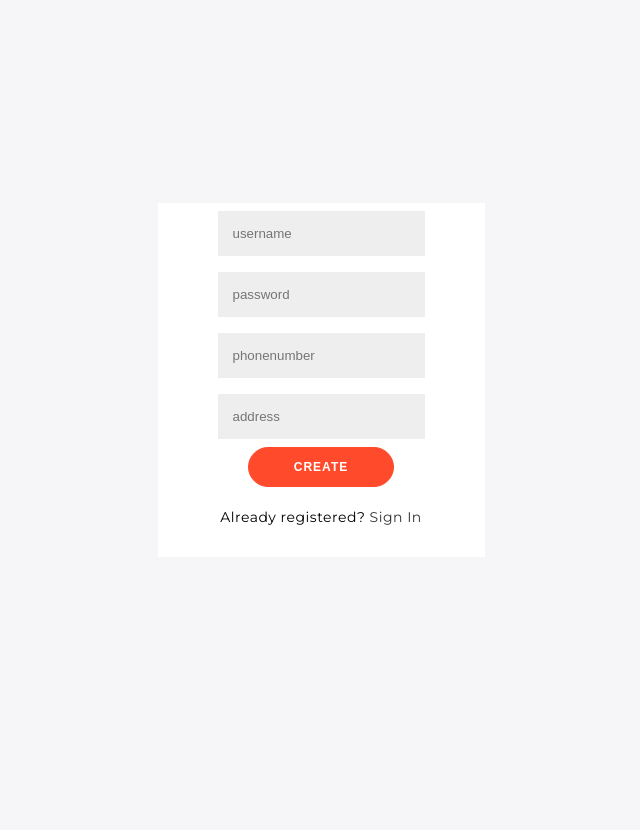
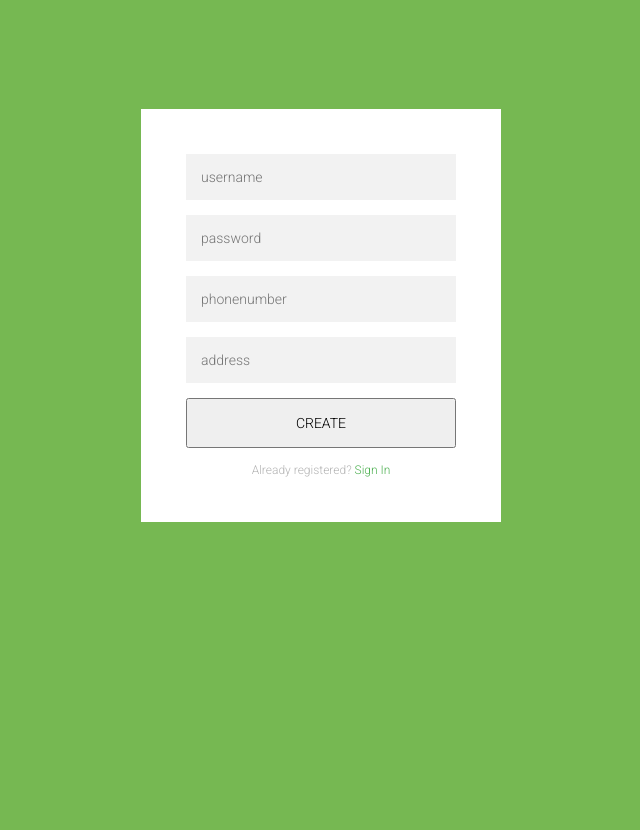
Before and after one commit to Akshess/evmn, a Flask app: page / in a window 1280 px wide. Shown: the whole page, without its empty margins (319-959 px from the left). After the commit the page ends 522 px from the top, so only its background shows below. Run offline with Flask 2, Linux system fonts and the light colour scheme.

Commit message:
added new css files

```diff
--- a/static/styles/login.css
+++ b/static/styles/login.css
@@ -1,212 +1,80 @@
+@import url(https://fonts.googleapis.com/css?family=Roboto:300);
 
-@import url('https://fonts.googleapis.com/css?family=Montserrat:400,800');
-
-* {
-	box-sizing: border-box;
+.login-page {
+  width: 360px;
+  padding: 8% 0 0;
+  margin: auto;
 }
-
-body {
-	background: #f6f5f7;
-	display: flex;
-	justify-content: center;
-	align-items: center;
-	flex-direction: column;
-	font-family: 'Montserrat', sans-serif;
-	height: 100vh;
-	margin: -20px 0 50px;
-}
-
-h1 {
-	font-weight: bold;
-	margin: 0;
-}
-
-h2 {
+.form {
+  position: relative;
+  z-index: 1;
+  background: #FFFFFF;
+  max-width: 360px;
+  margin: 0 auto 100px;
+  padding: 45px;
   text-align: center;
 }
-
-p {
+.form input {
+  font-family: "Roboto", sans-serif;
+  outline: 0;
+  background: #f2f2f2;
+  width: 100%;
+  border: 0;
+  margin: 0 0 15px;
+  padding: 15px;
+  box-sizing: border-box;
   font-size: 14px;
-	font-weight: 100;
-	line-height: 20px;
-	letter-spacing: 0.5px;
-	margin: 20px 0 30px;
 }
-
-span {
+.form button {
+  font-family: "Roboto", sans-serif;
+  text-transform: uppercase;
+  background: #blue;
+  width: 100%;
+  padding: 15px;
+  font-size: 14px;
+  cursor: pointer;
+}
+.form .message {
+  margin: 15px 0 0;
+  color: #b3b3b3;
   font-size: 12px;
 }
-
-a {
-	color: #333;
-	font-size: 14px;
+.form .message a {
+  color: #4CAF50;
   text-decoration: none;
-	margin: 15px 0;
 }
-
-button {
-	border-radius: 20px;
-	border: 1px solid #FF4B2B;
-	background-color: #FF4B2B;
-	color: #FFFFFF;
-	font-size: 12px;
-	font-weight: bold;
-	padding: 12px 45px;
-	letter-spacing: 1px;
-	text-transform: uppercase;
-	transition: transform 80ms ease-in;
+.form .register-form {
+  display: block;
 }
-
-button:active {
-	transform: scale(0.95);
+.container {
+  position: relative;
+  z-index: 1;
+  max-width: 300px;
+  margin: 0 auto;
 }
-
-button:focus {
-	outline: none;
-}
-
-button.ghost {
-	background-color: transparent;
-	border-color: #FFFFFF;
-}
-
-form {
-	background-color: #FFFFFF;
-	display: flex;
-	align-items: center;
-	justify-content: center;
-	flex-direction: column;
-	padding: 0 60px;
-	height: 100%;
+.container .info {
+  margin: 50px auto;
   text-align: center;
 }
-
-input {
-	background-color: #eee;
-	border: none;
-	padding: 15px 15px;
-	margin: 8px 0;
-	width: 100%;
+.container .info h1 {
+  margin: 0 0 15px;
+  padding: 0;
+  font-size: 36px;
+  font-weight: 300;
+  color: #1a1a1a;
 }
-
-.container {
-	background-color: #fff;
-	border-radius: 10px;
-  	box-shadow: 0 14px 28px rgba(0,0,0,0.25),
-			0 10px 10px rgba(0,0,0,0.22);
-	position: relative;
-	overflow: hidden;
-	width: 768px;
-	max-width: 100%;
-	min-height: 480px;
+.container .info span {
+  color: #4d4d4d;
+  font-size: 12px;
 }
-
-.form-container {
-	position: absolute;
-	top: 0;
-	height: 100%;
-	transition: all 0.6s ease-in-out;
+.container .info span a {
+  color: #000000;
+  text-decoration: none;
 }
-
-.sign-in-container {
-	left: 0;
-	width: 50%;
-	z-index: 2;
+.container .info span .fa {
+  color: #EF3B3A;
 }
-
-.container.right-panel-active .sign-in-container {
-	transform: translateX(100%);
+body {
+  background: #76b852; /* fallback for old browsers */
+  font-family: "Roboto", sans-serif;
 }
-
-.sign-up-container {
-	left: 0;
-	width: 50%;
-	opacity: 0;
-	z-index: 1;
-}
-
-.container.right-panel-active .sign-up-container {
-	transform: translateX(100%);
-	opacity: 1;
-	z-index: 5;
-	animation: show 0.6s;
-}
-
-@keyframes show {
-	0%, 49.99% {
-		opacity: 0;
-		z-index: 1;
-	}
-
-	50%, 100% {
-		opacity: 1;
-		z-index: 5;
-	}
-}
-
-.overlay-container {
-	position: absolute;
-	top: 0;
-	left: 50%;
-	width: 50%;
-	height: 100%;
-	overflow: hidden;
-	transition: transform 0.6s ease-in-out;
-	z-index: 100;
-}
-
-.container.right-panel-active .overlay-container{
-	transform: translateX(-100%);
-}
-
-.overlay {
-	background: #FF416C;
-	background: -webkit-linear-gradient(to right, #FF4B2B, #FF416C);
-	background: linear-gradient(to right, #FF4B2B, #FF416C);
-	background-repeat: no-repeat;
-	background-size: cover;
-	background-position: 0 0;
-	color: #FFFFFF;
-	position: relative;
-	left: -100%;
-	height: 100%;
-	width: 200%;
-  	transform: translateX(0);
-	transition: transform 0.6s ease-in-out;
-}
-
-.container.right-panel-active .overlay {
-  	transform: translateX(50%);
-}
-
-.overlay-panel {
-	position: absolute;
-	display: flex;
-	align-items: center;
-	justify-content: center;
-	flex-direction: column;
-	padding: 0 40px;
-	text-align: center;
-	top: 0;
-	height: 100%;
-	width: 50%;
-	transform: translateX(0);
-	transition: transform 0.6s ease-in-out;
-}
-
-.overlay-left {
-	transform: translateX(-20%);
-}
-
-.container.right-panel-active .overlay-left {
-	transform: translateX(0);
-}
-
-.overlay-right {
-	right: 0;
-	transform: translateX(0);
-}
-
-.container.right-panel-active .overlay-right {
-	transform: translateX(20%);
-}
```
Also changed, not shown: static/styles/main.css (added, +27 -0 lines), static/styles/register.css (added, +14 -0 lines). Lines whose indentation alone changed are shown as unchanged.
